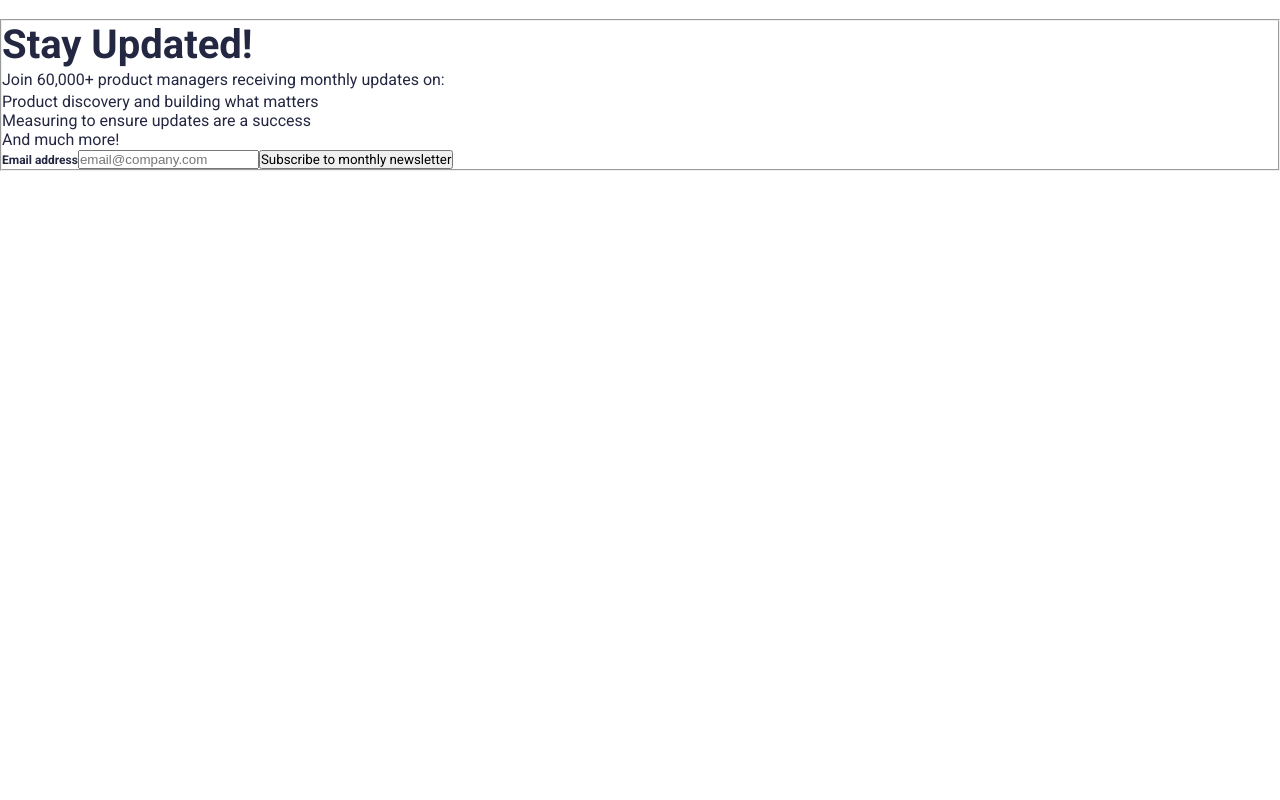
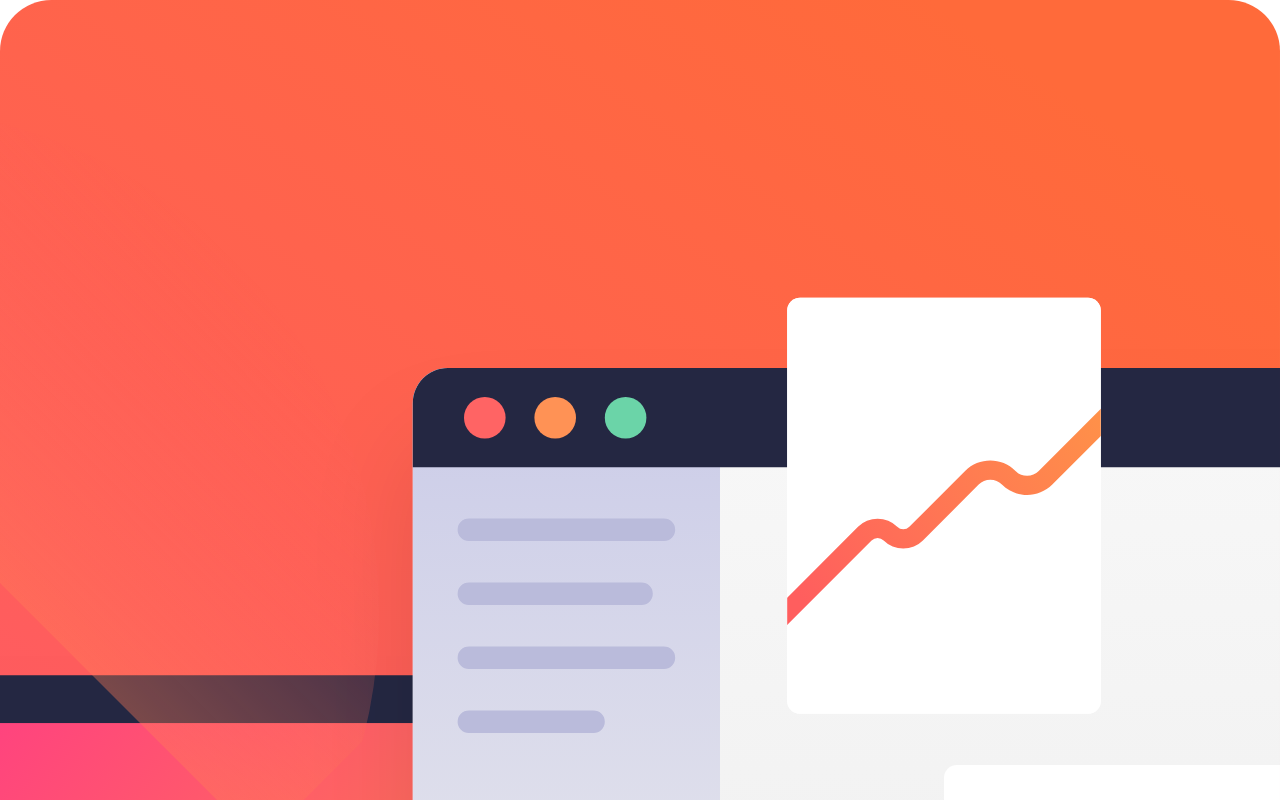
Before and after one commit to ryanbradley-webdev/newsletter-signup, a React (Vite) app: page / in a window 1280 px wide. Shown: the top 800 px of the page. Built offline with nearby package versions, Linux system fonts and the light colour scheme.

Commit message:
Add styling to form content.

```diff
--- a/src/components/form/Form.tsx
+++ b/src/components/form/Form.tsx
@@ -1,4 +1,6 @@
-
+import MobileSignup from '/illustration-sign-up-mobile.svg'
+import LgSignup from '/illustration-sign-up-desktop.svg'
+import styles from './form.module.css'
 
 export default function Form() {
     const handleSubmit = (e: React.FormEvent) => {
@@ -8,9 +10,20 @@ export default function Form() {
     return (
         <form
             onSubmit={handleSubmit}
+            className={styles.form}
         >
 
-            <img />
+            <img
+                src={MobileSignup}
+                alt=''
+                className={styles.mobile_img}
+            />
+
+            <img
+                src={LgSignup}
+                alt=''
+                className={styles.desktop_img}
+            />
 
             <fieldset>
 
@@ -38,7 +51,10 @@ export default function Form() {
 
                 </ul>
 
-                <label htmlFor="email">
+                <label
+                    htmlFor="email"
+                    className={styles.input}
+                >
 
                     <span>
                         Email address
@@ -54,7 +70,9 @@ export default function Form() {
 
                 </label>
 
-                <button>
+                <button
+                    className={styles.button}
+                >
 
                     Subscribe to monthly newsletter
 
--- /dev/null
+++ b/src/components/form/form.module.css
@@ -0,0 +1,85 @@
+.form,
+.form fieldset,
+.input {
+    display: grid;
+}
+
+.form {
+    row-gap: 40px;
+}
+
+.mobile_img,
+.desktop_img {
+    width: 100%;
+}
+
+@media screen and (max-width: 480px) {
+    .desktop_img {
+        display: none;
+    }
+}
+
+@media screen and (min-width: 481px) {
+    .mobile_img {
+        display: none;
+    }
+}
+
+.form fieldset {
+    row-gap: 24px;
+    margin-inline: 24px;
+    border: none;
+}
+
+.form ul {
+    margin-bottom: 16px;
+    list-style: none;
+}
+
+.form li {
+    position: relative;
+    line-height: 150%;
+    margin-left: 37px;
+}
+
+.form li:not(:last-child) {
+    margin-bottom: 10px;
+}
+
+.form li::before {
+    content: url('../../assets/icon-list.svg');
+    position: absolute;
+    top: 0;
+    left: -37px;
+}
+
+.input {
+    row-gap: 8px;
+}
+
+.input span {
+    font-size: 12px;
+}
+
+.input input,
+.button {
+    font-family: inherit;
+    height: 56px;
+    border-radius: 8px;
+}
+
+.input input {
+    padding-inline: 24px;
+    border: 1px solid var(--clr-grey-100);
+}
+
+.input input::placeholder {
+    color: var(--clr-blue-900);
+    opacity: 0.5;
+}
+
+.button {
+    color: var(--clr-white-900);
+    background-color: var(--clr-blue-900);
+    border: none;
+}
```
